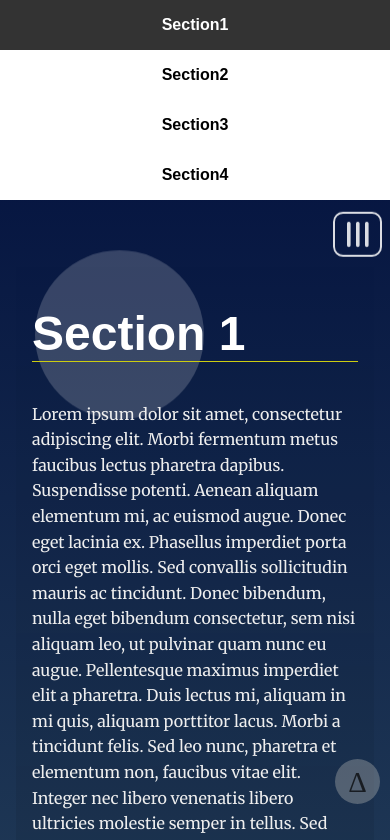
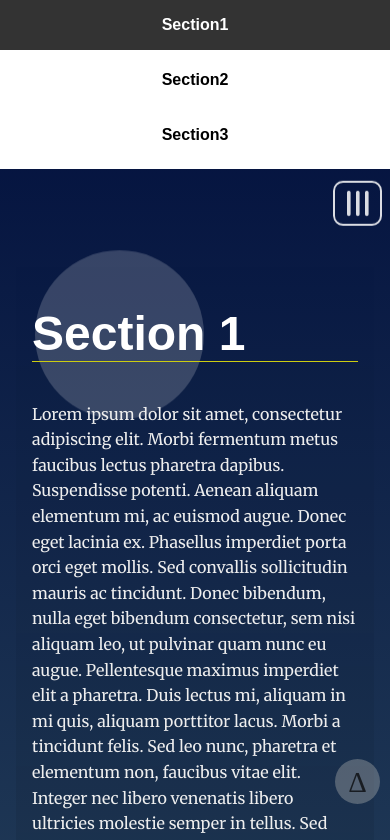
Before and after one commit to shalabycr7/Udacity-webTrack-project-1, a plain HTML site: page index.html in a window 390 px wide. Both pictures are taken after a click on the icon 357 px from the left and 34 px from the top of the page. Shown: the top 840 px of the page. Drawn offline with nearby package versions, Linux system fonts and the light colour scheme.

Commit message:
handling overflow on mobile

```diff
--- a/css/style.css
+++ b/css/style.css
@@ -127,7 +127,7 @@ section {
 /* Footer Styles */
 .page__footer {
   background: #000;
-  padding: 3em;
+  padding: 2.5em;
   color: #fff;
 }
 .page__footer p {
@@ -264,8 +264,15 @@ section.your-active-class .landing__container::after {
 @media only screen and (max-width: 500px) {
   .navbar__menu li {
     display: block;
+    padding-bottom: 5px;
   }
   #nav-drawer {
     font-size: 1.8em;
   }
+  /* --Handling overflow if there are many sections-- */
+  .navbar__menu {
+  overflow-x: hidden;
+  overflow-y: auto;
+   max-height: 20vh;
 }
+}
```
